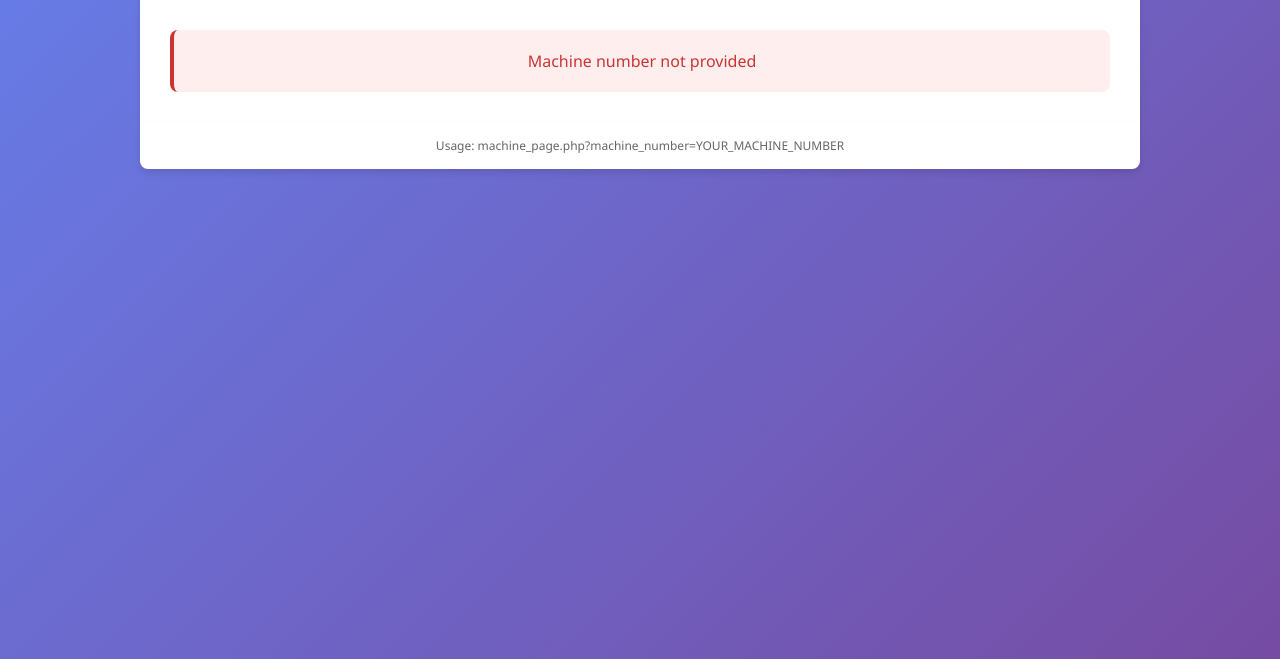
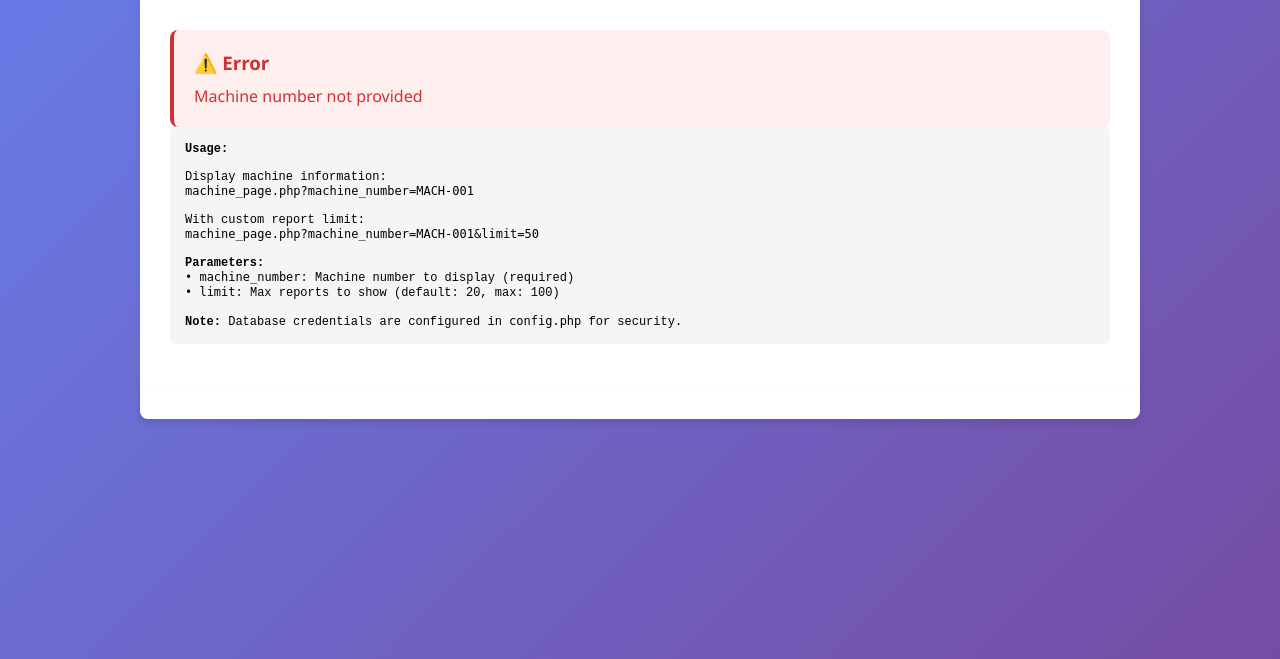
Before and after one commit to org126/swaps, a PHP site: page /machine_page.php in a window 1280 px wide. Shown: the part 118-777 px from the top of the page. Run offline with PHP 8.4, Linux system fonts and the light colour scheme.

Commit message:
machine_page

```diff
--- /dev/null
+++ b/config.php
@@ -0,0 +1,34 @@
+<?php
+/**
+ * Secure Configuration File
+ * Store database credentials securely (NOT in URL or code repository)
+ */
+
+// Database connection settings
+define('DB_HOST', '127.0.0.1');
+define('DB_PORT', '3306');
+define('DB_USER', 'root');
+define('DB_PASS', '');  // Use environment variables in production
+define('DB_NAME', 'swaps');
+
+// Security settings
+define('REQUIRE_HTTPS', false);  // Set to true in production
+define('SESSION_TIMEOUT', 3600); // 1 hour
+define('MAX_REPORT_LIMIT', 100); // Maximum reports to display
+
+// Error logging (don't expose errors to users)
+ini_set('display_errors', 0);
+error_reporting(E_ALL);
+ini_set('log_errors', 1);
+ini_set('error_log', __DIR__ . '/logs/error.log');
+
+// Start session with secure settings
+if (session_status() === PHP_SESSION_NONE) {
+    session_set_cookie_params([
+        'httponly' => true,
+        'secure' => REQUIRE_HTTPS,
+        'samesite' => 'Strict'
+    ]);
+    session_start();
+}
+?>
--- a/machine_page.php
+++ b/machine_page.php
@@ -1,26 +1,49 @@
 <?php
-// Database connection
-$host = 'localhost';
-$user = 'root';
-$password = '';
-$database = 'secure_web';
+/**
+ * Secure Machine Information Page
+ * Displays machine data from database based on machine_number parameter
+ */
 
-$conn = new mysqli($host, $user, $password, $database);
+// Load secure configuration
+require_once __DIR__ . '/config.php';
 
-if ($conn->connect_error) {
-    die("Connection failed: " . $conn->connect_error);
+// ============================================
+// SECURITY: Force HTTPS in production
+// ============================================
+if (REQUIRE_HTTPS && empty($_SERVER['HTTPS']) && $_SERVER['HTTP_X_FORWARDED_PROTO'] !== 'https') {
+    header('Location: https://' . $_SERVER['HTTP_HOST'] . $_SERVER['REQUEST_URI']);
+    exit;
 }
 
-// Get machine_number from URL
-$machine_number = isset($_GET['machine_number']) ? $_GET['machine_number'] : null;
+// ============================================
+// SECURITY: Validate input parameters only (NO credentials from URL)
+// ============================================
+$machine_number = isset($_GET['machine_number']) ? trim($_GET['machine_number']) : null;
+$limit = isset($_GET['limit']) ? min((int)$_GET['limit'], MAX_REPORT_LIMIT) : 20;
 
 $machine = null;
 $reports = [];
 $error = null;
 
+// ============================================
+// Database query execution
+// ============================================
 if ($machine_number) {
-    // Fetch machine data
-    $stmt = $conn->prepare("SELECT * FROM machines WHERE machine_number = ?");
+    try {
+        // Establish connection using secure config (NOT from URL)
+        $conn = new mysqli(DB_HOST . ':' . DB_PORT, DB_USER, DB_PASS, DB_NAME);
+
+        if ($conn->connect_error) {
+            // SECURITY: Don't expose error details to user
+            error_log("Database connection error: " . $conn->connect_error);
+            $error = "Unable to connect to database";
+        } else {
+            // Fetch machine data with prepared statement
+            $stmt = $conn->prepare("SELECT * FROM machines WHERE machine_number = ? LIMIT 1");
+            if (!$stmt) {
+                error_log("Database prepare error: " . $conn->error);
+                $error = "Database error occurred";
+            } else {
                 $stmt->bind_param("s", $machine_number);
                 $stmt->execute();
                 $result = $stmt->get_result();
@@ -28,14 +51,26 @@ if ($machine_number) {
                 if ($result->num_rows > 0) {
                     $machine = $result->fetch_assoc();
 
-        // Fetch related reports
-        $stmt = $conn->prepare("SELECT r.*, u.username FROM reports r LEFT JOIN users u ON r.performed_by = u.user_id WHERE r.part_number = ? ORDER BY r.created_at DESC");
-        $stmt->bind_param("s", $machine['part_number']);
-        $stmt->execute();
-        $reports_result = $stmt->get_result();
+                    // Fetch related reports with prepared statement
+                    $stmt2 = $conn->prepare("SELECT r.*, u.username FROM reports r LEFT JOIN users u ON r.performed_by = u.user_id WHERE r.part_number = ? ORDER BY r.created_at DESC LIMIT ?");
+                    if ($stmt2) {
+                        $stmt2->bind_param("si", $machine['part_number'], $limit);
+                        $stmt2->execute();
+                        $reports_result = $stmt2->get_result();
                         $reports = $reports_result->fetch_all(MYSQLI_ASSOC);
+                        $stmt2->close();
+                    }
                 } else {
                     $error = "Machine not found";
+                }
+                $stmt->close();
+            }
+            $conn->close();
+        }
+    } catch (Exception $e) {
+        // SECURITY: Log exception but don't expose to user
+        error_log("Machine page exception: " . $e->getMessage());
+        $error = "An error occurred while retrieving machine information";
     }
 } else {
     $error = "Machine number not provided";
@@ -95,7 +130,10 @@ if ($machine_number) {
             padding: 20px;
             border-radius: 8px;
             border-left: 4px solid #c33;
-            text-align: center;
+        }
+
+        .error h3 {
+            margin-bottom: 10px;
         }
 
         .info-section {
@@ -136,6 +174,7 @@ if ($machine_number) {
             color: #333;
             font-size: 16px;
             font-weight: 500;
+            word-break: break-word;
         }
 
         .status-badge {
@@ -152,17 +191,17 @@ if ($machine_number) {
             color: #155724;
         }
 
-        .status-in_use {
+        .status-in {
             background: #cce5ff;
             color: #004085;
         }
 
-        .status-in_maintenance {
+        .status-maintenance {
             background: #fff3cd;
             color: #856404;
         }
 
-        .status-out_of_order {
+        .status-order {
             background: #f8d7da;
             color: #721c24;
         }
@@ -174,10 +213,8 @@ if ($machine_number) {
             border-left: 4px solid #667eea;
             white-space: pre-wrap;
             line-height: 1.6;
-        }
-
-        .reports-container {
-            margin-top: 30px;
+            max-height: 300px;
+            overflow-y: auto;
         }
 
         .report-card {
@@ -188,21 +225,16 @@ if ($machine_number) {
             border-left: 4px solid #f39c12;
         }
 
-        .report-header {
-            display: flex;
-            justify-content: space-between;
-            align-items: start;
-            margin-bottom: 10px;
-        }
-
         .report-title {
             color: #333;
             font-weight: 600;
+            margin-bottom: 8px;
         }
 
         .report-meta {
             color: #999;
             font-size: 12px;
+            margin-bottom: 10px;
         }
 
         .report-issue {
@@ -253,7 +285,16 @@ if ($machine_number) {
             box-shadow: 0 4px 6px rgba(0,0,0,0.1);
             color: #666;
             font-size: 12px;
-            text-align: center;
+        }
+
+        .usage-example {
+            background: #f5f5f5;
+            padding: 15px;
+            border-radius: 6px;
+            margin-bottom: 15px;
+            font-family: 'Courier New', monospace;
+            font-size: 12px;
+            overflow-x: auto;
         }
     </style>
 </head>
@@ -264,11 +305,25 @@ if ($machine_number) {
                 <h1>Machine Information</h1>
             </div>
             <div class="content">
-                <div class="error"><?php echo htmlspecialchars($error); ?></div>
+                <div class="error">
+                    <h3>⚠️ Error</h3>
+                    <p><?php echo htmlspecialchars($error); ?></p>
                 </div>
-            <div class="footer">
-                <p>Usage: machine_page.php?machine_number=YOUR_MACHINE_NUMBER</p>
+
+                <div class="usage-example">
+                    <strong>Usage:</strong><br><br>
+                    Display machine information:<br>
+                    <code>machine_page.php?machine_number=MACH-001</code><br><br>
+                    With custom report limit:<br>
+                    <code>machine_page.php?machine_number=MACH-001&limit=50</code><br><br>
+                    <strong>Parameters:</strong><br>
+                    • <code>machine_number</code>: Machine number to display (required)<br>
+                    • <code>limit</code>: Max reports to show (default: 20, max: 100)<br><br>
+                    <strong>Note:</strong> Database credentials are configured in <code>config.php</code> for security.
                 </div>
+            </div>
+            <div class="footer"></div>
+
         <?php elseif ($machine): ?>
             <div class="header">
                 <h1><?php echo htmlspecialchars($machine['machine_number']); ?></h1>
@@ -291,8 +346,8 @@ if ($machine_number) {
                         <div class="info-item">
                             <div class="info-label">Current State</div>
                             <div class="info-value">
-                                <span class="status-badge status-<?php echo $machine['state']; ?>">
-                                    <?php echo str_replace('_', ' ', ucfirst($machine['state'])); ?>
+                                <span class="status-badge status-<?php echo str_replace(' ', '', strtolower($machine['state'])); ?>">
+                                    <?php echo ucfirst($machine['state']); ?>
                                 </span>
                             </div>
                         </div>
@@ -307,7 +362,7 @@ if ($machine_number) {
                             <div class="info-label">Next Maintenance Date</div>
                             <div class="info-value">
                                 <?php
-                                if ($machine['next_maintenance_date']) {
+                                if ($machine['next_maintenance_date'] && $machine['next_maintenance_date'] != '0000-00-00') {
                                     echo date('F d, Y', strtotime($machine['next_maintenance_date']));
                                 } else {
                                     echo 'Not scheduled';
@@ -335,20 +390,16 @@ if ($machine_number) {
                 <!-- Related Reports Section -->
                 <div class="info-section">
                     <h2>Related Reports (<?php echo count($reports); ?>)</h2>
-                    <div class="reports-container">
+                    <div>
                         <?php if (empty($reports)): ?>
                             <div class="no-reports">No reports found for this machine</div>
                         <?php else: ?>
                             <?php foreach ($reports as $report): ?>
                             <div class="report-card">
-                                <div class="report-header">
-                                    <div>
                                 <div class="report-title">Report #<?php echo $report['issue_id']; ?></div>
                                 <div class="report-meta">
                                     Reported by: <?php echo htmlspecialchars($report['username'] ?? 'Unknown'); ?> |
                                     <?php echo date('F d, Y \a\t H:i', strtotime($report['created_at'])); ?>
-                                        </div>
-                                    </div>
                                 </div>
                                 <div class="report-issue"><?php echo htmlspecialchars($report['issue']); ?></div>
                                 <div class="report-badges">
@@ -358,7 +409,7 @@ if ($machine_number) {
                                     <?php if ($report['urgency']): ?>
                                     <span class="badge badge-urgency">Urgency: <?php echo $report['urgency']; ?>/10</span>
                                     <?php endif; ?>
-                                    <span class="badge badge-status">Status: <?php echo htmlspecialchars($report['availability']); ?></span>
+                                    <span class="badge badge-status">Status: <?php echo htmlspecialchars($machine['state']); ?></span>
                                 </div>
                             </div>
                             <?php endforeach; ?>
```
Also changed, not shown: 1 other file. Lines whose indentation alone changed are shown as unchanged.
